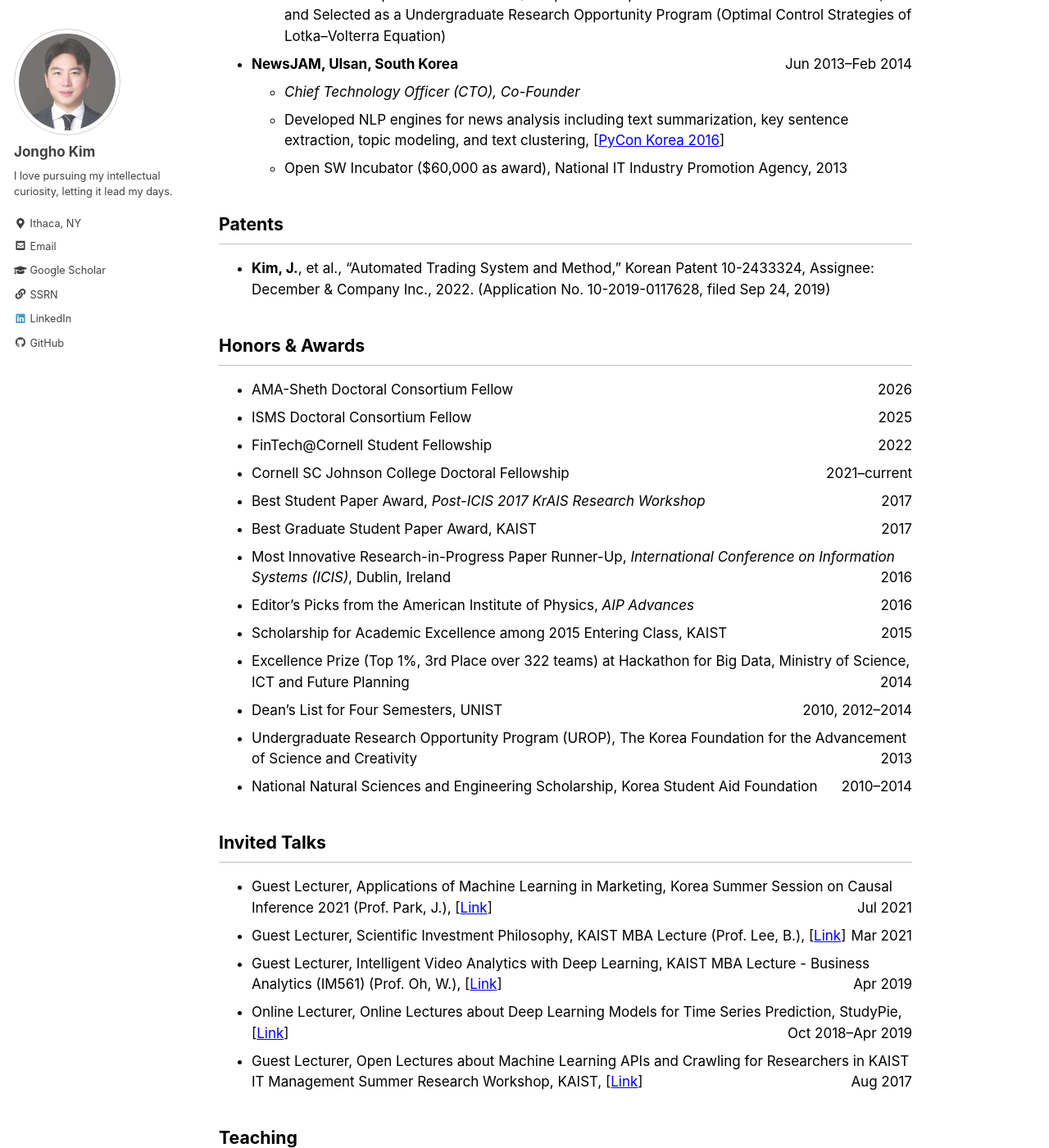
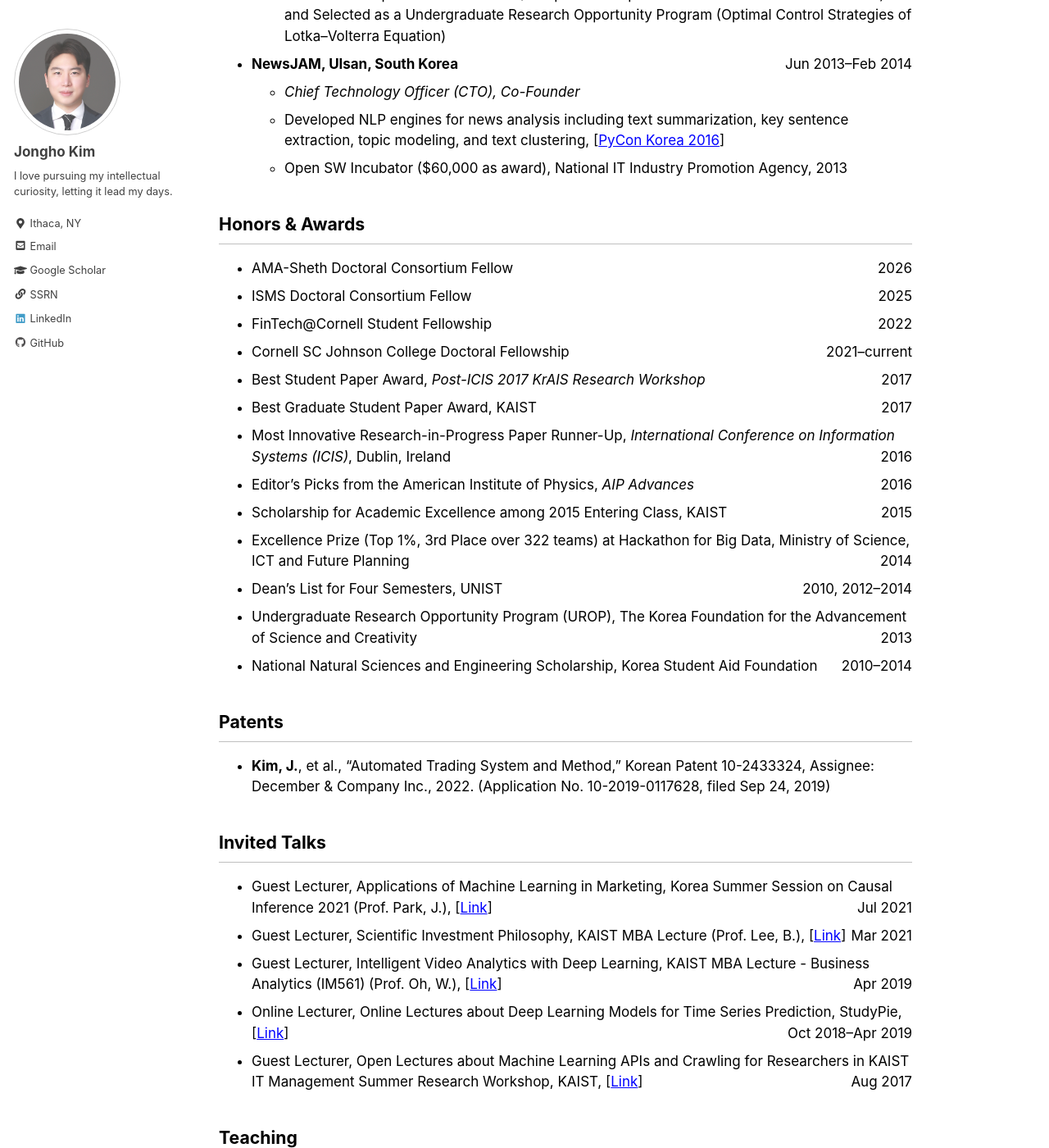
Before and after one commit to jonghkim/jonghkim.github.io, a Jekyll site: the page built from _pages/about.md, in a window 1280 px wide and 1400 px high, scrolled down 1554 px. Shown: the whole window at 82% size. Built offline with Jekyll 4.4.1, drawn with Linux system fonts in a browser that asks for light colours; part of the change alters nothing that is shown.

Commit message:
order update

```diff
--- a/_pages/about.md
+++ b/_pages/about.md
@@ -46,9 +46,6 @@ last_modified_at: 2026-03-12
     - Developed NLP engines for news analysis including text summarization, key sentence extraction, topic modeling, and text clustering, [[PyCon Korea 2016](/assets/slide/pycon_2016.pdf)]
     - Open SW Incubator ($60,000 as award), National IT Industry Promotion Agency, 2013
 
-## Patents
-- **Kim, J.**, et al., "Automated Trading System and Method," Korean Patent 10-2433324, Assignee: December & Company Inc., 2022. (Application No. 10-2019-0117628, filed Sep 24, 2019)
-
 ## Honors & Awards
 - AMA-Sheth Doctoral Consortium Fellow <span style="float:right">2026</span>
 - ISMS Doctoral Consortium Fellow <span style="float:right">2025</span>
@@ -64,6 +61,9 @@ last_modified_at: 2026-03-12
 - Dean's List for Four Semesters, UNIST <span style="float:right">2010, 2012–2014</span>
 - Undergraduate Research Opportunity Program (UROP), The Korea Foundation for the Advancement of Science and Creativity <span style="float:right">2013</span>
 - National Natural Sciences and Engineering Scholarship, Korea Student Aid Foundation <span style="float:right">2010–2014</span>
+
+## Patents
+- **Kim, J.**, et al., "Automated Trading System and Method," Korean Patent 10-2433324, Assignee: December & Company Inc., 2022. (Application No. 10-2019-0117628, filed Sep 24, 2019)
 
 <!--
 - Dean's List for Four Semesters, UNIST, 2010, 2012, 2013, 2014
```
Also changed, not shown: 1 other file.
